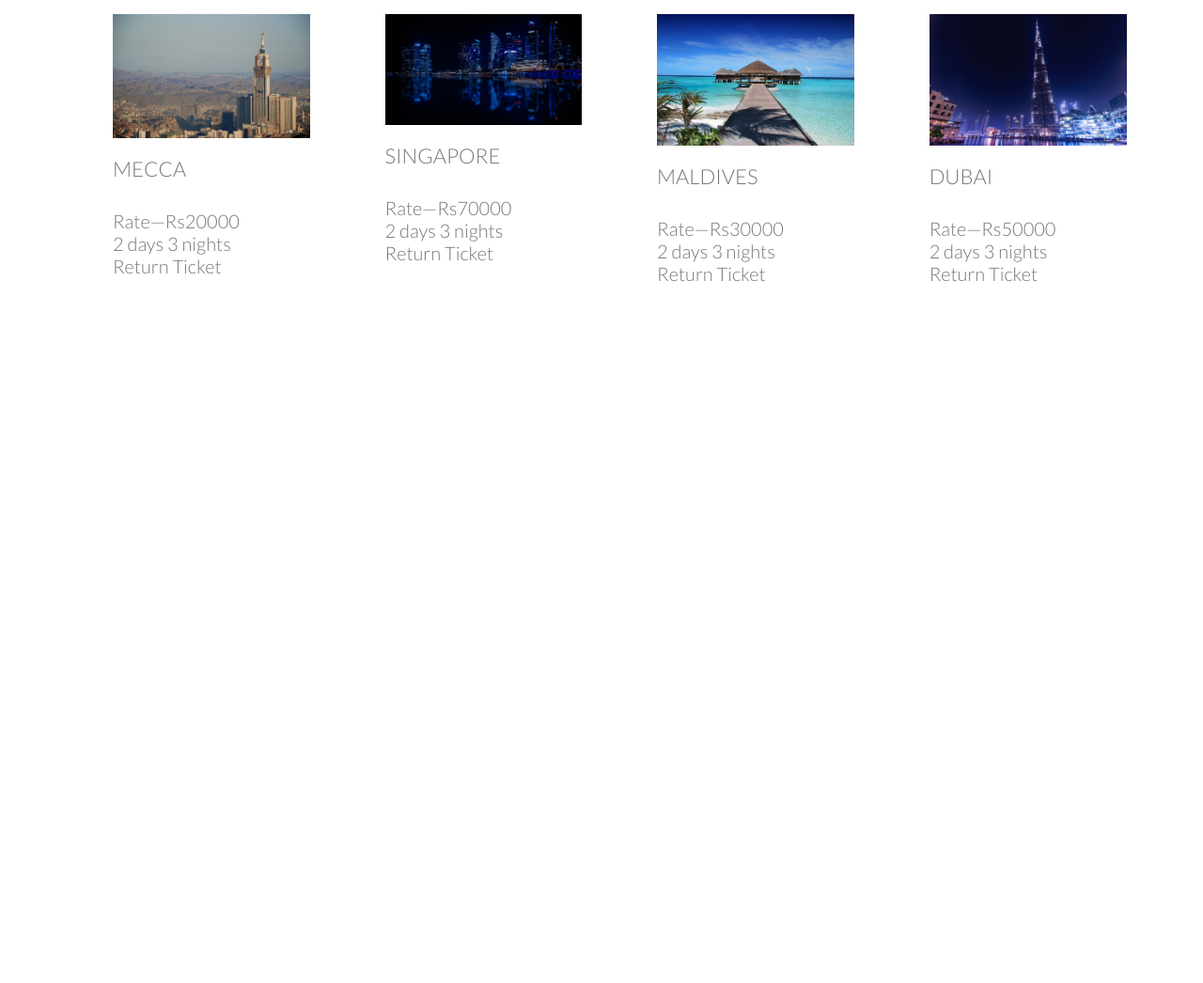
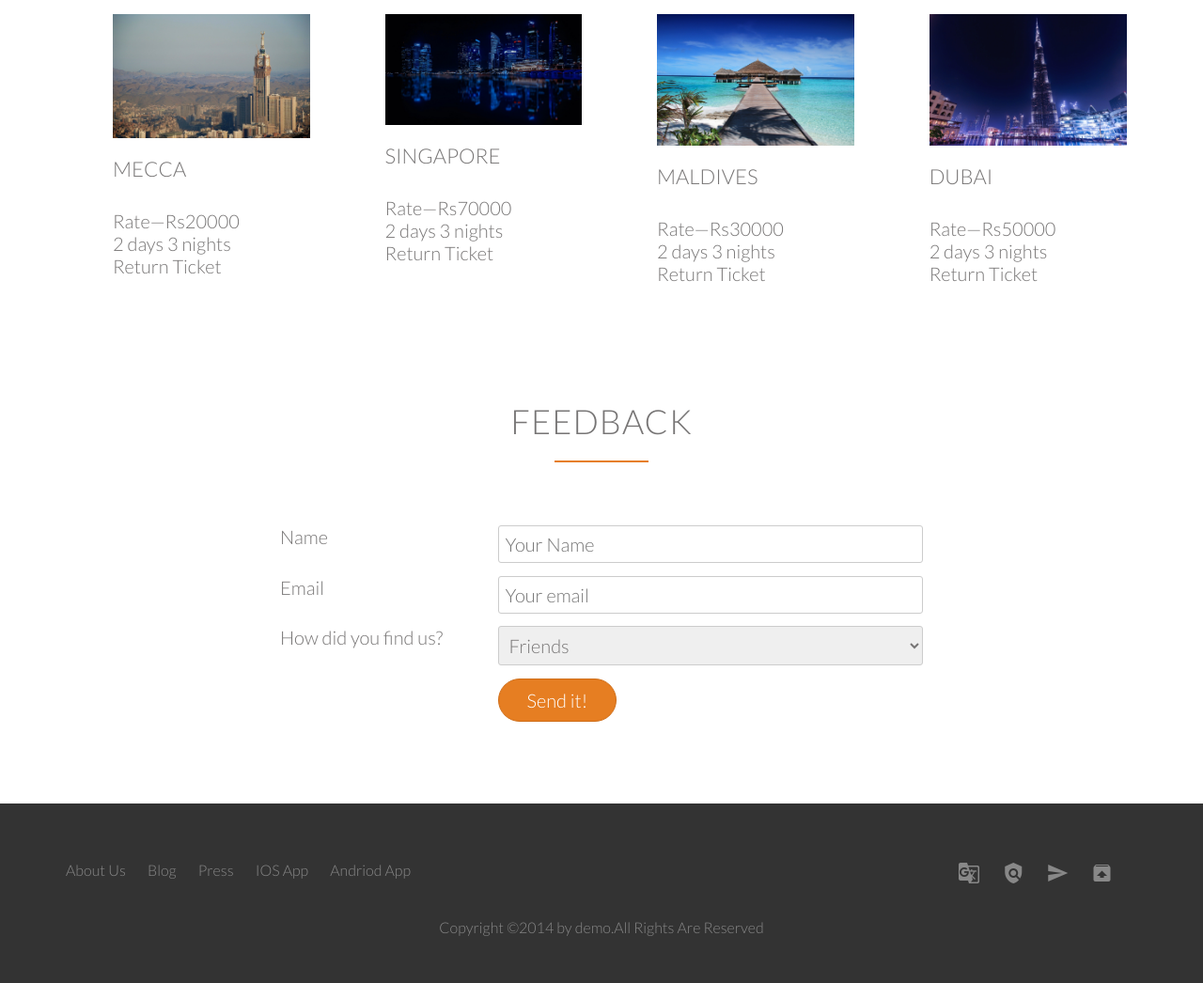
Before and after one commit to mohammadaamir12/My-Personal-Project, a plain HTML site: page My Personal Project/index.html in a window 1280 px wide. Shown: the part 2755-3801 px from the top of the page at 94% size. Before the commit the page ends 3081 px from the top, so only its background shows below. Drawn offline with Linux system fonts and the light colour scheme.

Commit message:
some modified

```diff
--- a/My Personal Project/index.html
+++ b/My Personal Project/index.html
@@ -141,6 +141,60 @@ voicemail
          </div>
          </div>
     </section>
+    <section class="section-form">
+        <div class="row">
+            <h2>Feedback</h2></div>
+        <div class="row">
+<form method="post" action="#" class="contact-form">
+    <div class="row">
+<div class="col span-1-of-3"><label for="name">Name</label></div>
+            <div class="col span-2-of-3"><input type="text" name="name" id="name" placeholder="Your Name" required></div>
+        </div>
+     <div class="row">
+<div class="col span-1-of-3"><label for="email">Email</label></div>
+            <div class="col span-2-of-3"><input type="email" name="email" id="email" placeholder="Your email" required></div>
+        </div>
+      <div class="row">
+<div class="col span-1-of-3"><label>How did you find us?</label></div>
+            <div class="col span-2-of-3"><select name="Find Us" id="find-us" ><option value="friends" selected>Friends</option><option value="search">Search</option><option value="ad">Advertisement</option><option value="other">Other</option></select></div>
+           <div class="row">
+<div class="col span-1-of-3"><label>&nbsp;</label></div>
+            <div class="col span-2-of-3"><input type="submit" value="Send it!"></div>
+        </div>
+        </div>
+        </form>
+        </div>
+
+    </section>
+    <footer>
+    <div class="row">
+        <div class="col span-1-of-2">
+        <ul class="footer-nav">
+            <li><a href="#">About Us</a></li>
+             <li><a href="#">Blog</a></li>
+             <li><a href="#">Press</a></li>
+             <li><a href="#">IOS App</a></li>
+             <li><a href="#">Andriod App</a></li>
+            </ul>
+        </div>
+        <div class="col span-1of-2">
+        <ul class="social-links">
+            <li><a href="#"><i class="material-icons">
+g_translate
+</i></a></li>
+               <li><a href="#"><i class="material-icons">
+policy
+</i></a></li>   <li><a href="#"><i class="material-icons">
+send
+</i></a></li>   <li><a href="#"><i class="material-icons">
+unarchive
+</i></a></li>
+            </ul>
+        </div>
+        </div>
+        <div class="row">
+        <p>Copyright &copy;2014 by demo.All Rights Are Reserved</p></div>
+    </footer>
 
 
     </body>
--- a/My Personal Project/style.css
+++ b/My Personal Project/style.css
@@ -106,7 +106,7 @@ h3{
     margin-bottom: 10px;
 }
 .btn:link,
-.btn:visited{
+.btn:visited,input[type=submit]{
   display:inline-block;
     font-weight: 300;
     padding: 10px 30px;
@@ -116,28 +116,28 @@ h3{
 
 }
 .btn-full:link,
-.btn:visited{
+.btn-full:visited,input[type=submit]{
     background-color: #e67e22;
     border: 1px solid #e67e22;
     color: #fff;
     margin-right: 15px;
 }
 .btn-ghost:link,
-.btn:visited{
+.btn-ghost:visited{
     border: 1px solid #e67e22;
     color: #e67e22;
 }
 .btn:hover,
-.btn:active{
+.btn:active,input[type=submit]:active,input[type=submit]:hover{
     background: #cf6d17;
 }
 .btn-full:hover,
-.btn:active{
+.btn-full:active,input[type=submit]{
 
     border: 1px solid #cf6d17;
 }
 .btn-ghost:hover,
-.btn:active{
+.btn-ghost:active{
     border: 1px solid #cf6d17;
     color: #fff;
 }
@@ -279,3 +279,71 @@ h5:after{
 .city-feature{
     margin-bottom: 5px;
 }
+.contact-form{
+    width: 60%;
+    margin: 0 auto;
+}
+input[type=text],input[type=email],select{
+    width: 100%;
+    padding: 7px;
+    border-radius: 3px;
+    border: 1px solid #ccc;
+}
+*:focus{outline: none;}
+
+footer{
+    background-color: #333;
+    padding: 50px;
+    font-size: 80%;
+}
+.footer-nav{
+    list-style: none;
+    float:left;
+}
+.social-links {
+    list-style: none;
+    float:right;
+    margin-left: 370px;
+}
+.footer-nav li{
+   display: inline-block;
+    margin-right: 20px;
+}
+.social-links li{
+   display: inline-block;
+    margin-right: 20px;
+}
+
+.footer-nav li:last-child,socail-links li:last-child{
+
+    margin: 0px;
+}
+
+.footer-nav li a:link,
+.footer-nav li a:visited,
+.social-links li a:link,
+.social-links li a:visited{
+    text-decoration: none;
+    border:0;
+    color: #888;
+    transition: color 0.2s;
+}
+.footer-nav li a:active,
+.footer-nav li a:hover{
+    color: #ddd;
+}
+footer p{
+    color: #888;
+    text-align: center;
+    margin-top: 20px;
+}
+.social-links li a:link,
+.social-links li a:visited{
+    font-size: 160%;
+}
+.material-icons:hover{
+    color: #3b5998;
+}
+.material-icons{
+    transition: color 0.2s;
+}
```
